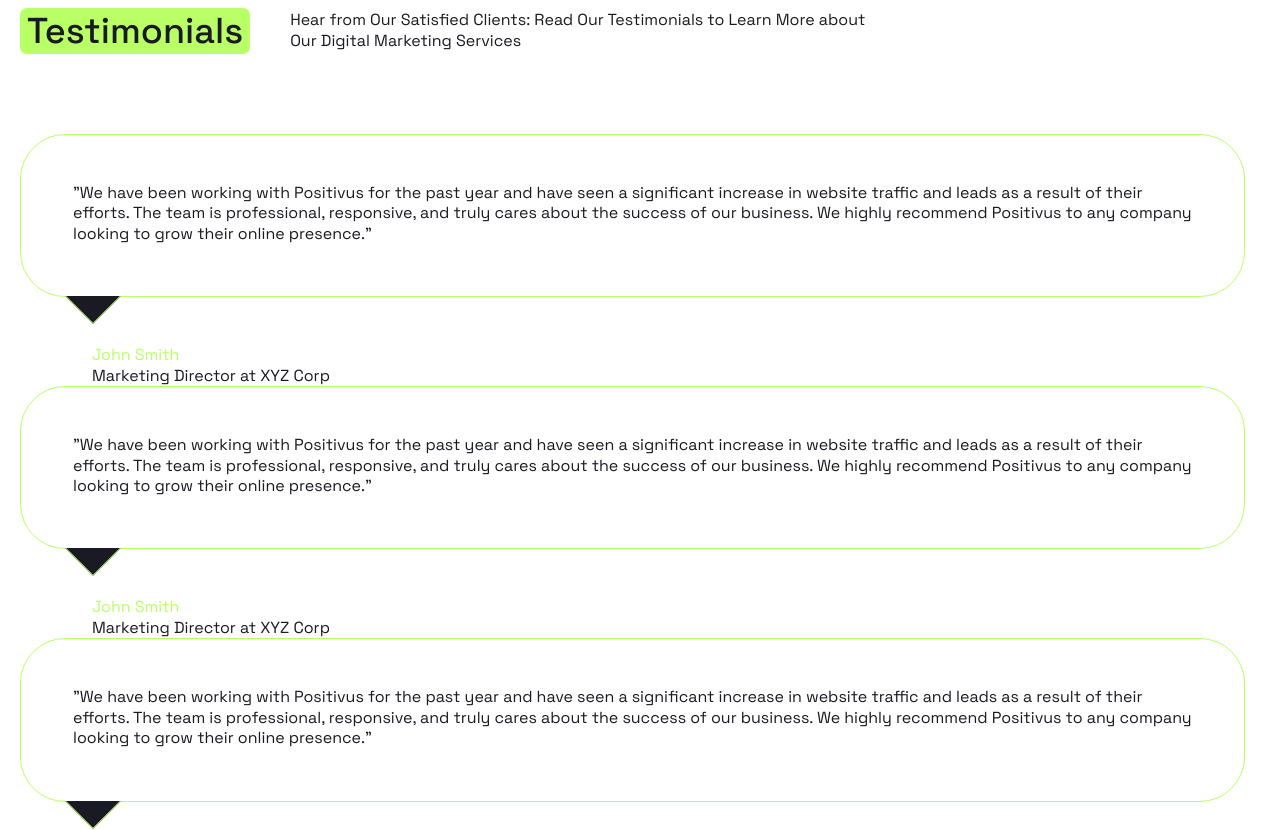
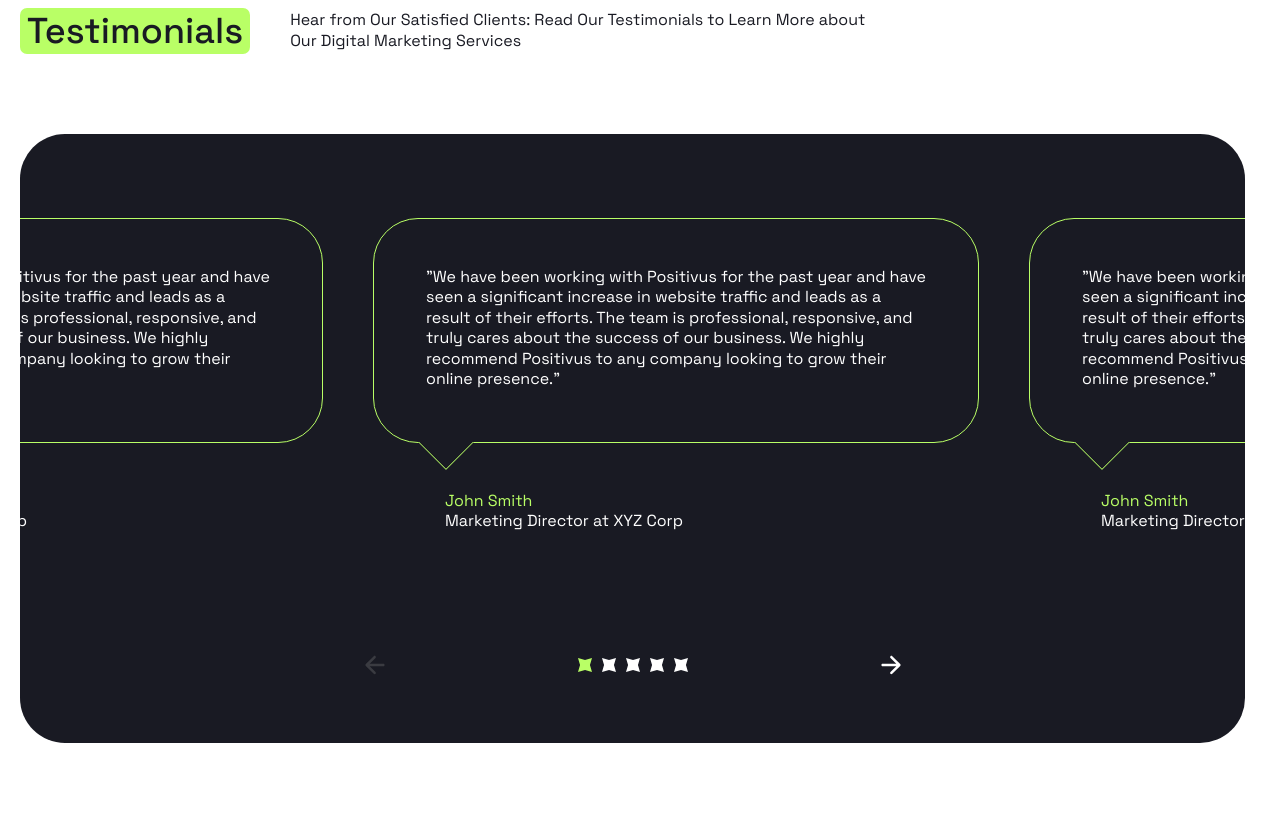
Before and after one commit to thatonesabyrka/positivus, a website: page index.html in a window 1280 px wide. Shown: the part 5440-6270 px from the top of the page. After the commit the page ends 6233 px from the top, so only its background shows below. Drawn offline with nearby package versions, Linux system fonts and the light colour scheme; files that its build step writes are made by us from their sources.

Commit message:
feat: add reviews section styles

```diff
--- a/styles/layout/_index.scss
+++ b/styles/layout/_index.scss
@@ -7,3 +7,4 @@
 @forward 'studies';
 @forward 'process';
 @forward 'team';
+@forward 'reviews';
--- /dev/null
+++ b/styles/layout/_reviews.scss
@@ -0,0 +1,76 @@
+@use '../abstracts' as *;
+
+.reviews {
+  display: flex;
+  flex-direction: column;
+  row-gap: 110px;
+  padding-top: 84px;
+  padding-bottom: 54px;
+  color: var(--color-light);
+  background-color: var(--color-dark);
+  border-radius: var(--border-radius-large);
+  overflow-x: hidden;
+
+  @include tablet {
+    padding: 30px 30px 46px;
+    row-gap: 46px;
+  }
+
+  &__slider {
+    --reviewsSliderSlideWidth: 606px;
+
+    @include tablet {
+      --reviewsSliderSlideWidth: 330px;
+    }
+
+    &-list {
+      display: flex;
+      column-gap: 50px;
+      scroll-snap-type: x mandatory;
+      overflow-x: scroll;
+
+      @include tablet-above {
+        margin-left: calc(var(--reviewsSliderSlideWidth) / 2 * -1);
+      }
+
+      @include tablet {
+        column-gap: 30px;
+      }
+    }
+
+    &-item {
+      min-width: var(--reviewsSliderSlideWidth);
+      scroll-snap-align: start;
+    }
+  }
+
+  &__actions {
+    display: flex;
+    justify-content: space-between;
+    align-items: center;
+    width: 100%;
+    max-width: 564px;
+    margin-inline: auto;
+  }
+
+  &__arrow-button {
+    @include reset-button;
+    @include flex-center;
+    @include square(48px);
+
+    color: var(--color-light);
+
+    @include hover {
+      color: var(--color-accent);
+    }
+
+    &[disabled] {
+      color: var(--color-gray-alt);
+      cursor: not-allowed;
+    }
+
+    svg {
+      @include square(20px);
+    }
+  }
+}
```
